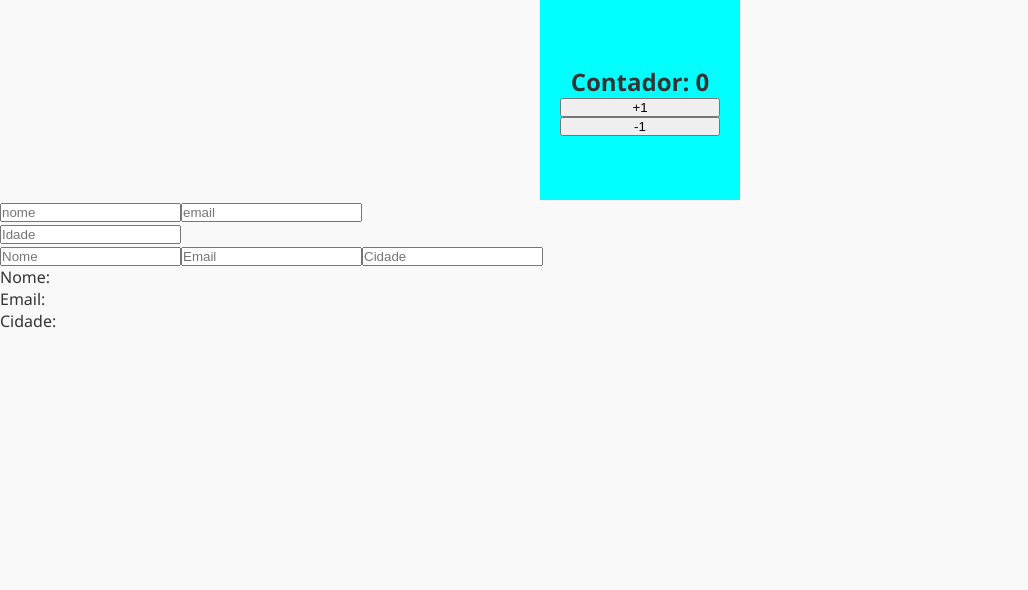
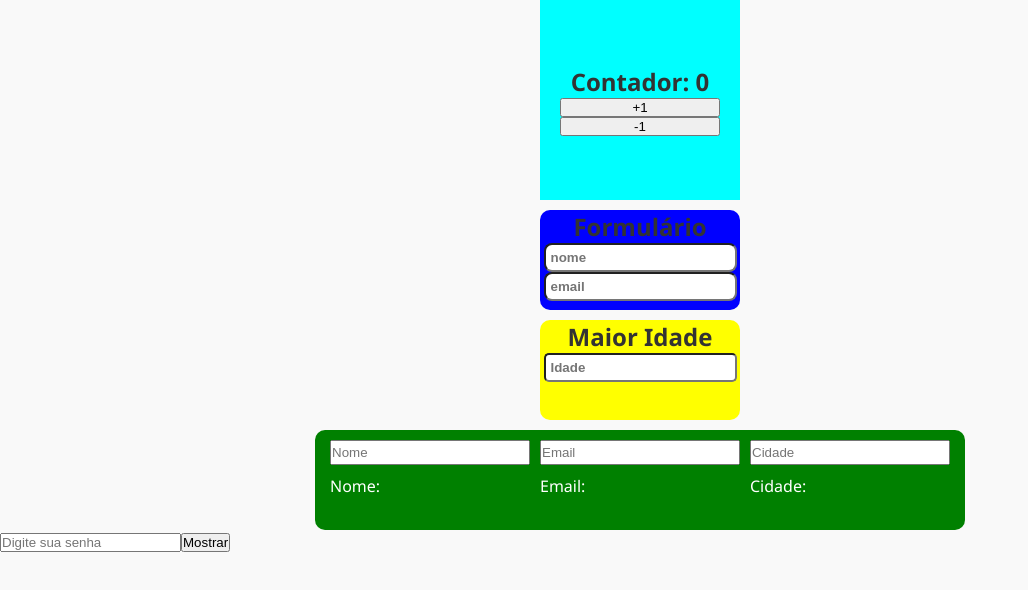
Before and after one commit to AlmaNegr/meu-projeto, a React (Create React App) app: page /lista in a window 1280 px wide. Shown: the top 590 px of the page, without its empty margins (0-1028 px from the left). Built offline with nearby package versions, Linux system fonts and the light colour scheme.

Commit message:
Estudando cada parte do projeto costs

```diff
--- a/src/App.js
+++ b/src/App.js
@@ -2,6 +2,7 @@ import Contador from "./components/exercicio_conteudo/Contador"
 import Formulario from "./components/exercicio_conteudo/Formulario"
 import Idade from "./components/exercicio_conteudo/Idade"
 import Cadastro from "./components/exercicio_conteudo/Cadastro"
+import MostrarSenha from "./components/exercicio_conteudo/MostrarSenha"
 
 
 function App() {
@@ -12,6 +13,7 @@ function App() {
       <Formulario />
       <Idade />
       <Cadastro />
+      <MostrarSenha text="Clique"/>
     </div>
   )
 }
--- a/src/components/exercicio_conteudo/Cadastro.js
+++ b/src/components/exercicio_conteudo/Cadastro.js
@@ -1,4 +1,5 @@
 import { useState } from "react"
+import styles from "./Cadastro.module.css"
 
 function Cadastro() {
 
@@ -9,7 +10,7 @@ function Cadastro() {
     }
 
     return(
-        <div>
+        <div className={styles.cadastro}>
             <input type="text" name="nome" placeholder="Nome" onChange={handleChange}></input>
             <input type="email" name="email" placeholder="Email" onChange={handleChange}></input>
             <input type="text" name="cidade" placeholder="Cidade" onChange={handleChange}></input>
--- /dev/null
+++ b/src/components/exercicio_conteudo/Cadastro.module.css
@@ -0,0 +1,14 @@
+.cadastro {
+    display: grid;
+    grid-template-columns: repeat(3, 200px);
+    grid-template-rows: repeat(3, auto);
+    justify-content: center;
+    gap: 10px;
+    background-color: green;
+    height: 100px;
+    width: 650px;
+    color: white;
+    padding: 10px;
+    margin: auto;
+    border-radius: 10px;
+}
--- a/src/components/exercicio_conteudo/Formulario.js
+++ b/src/components/exercicio_conteudo/Formulario.js
@@ -1,4 +1,5 @@
 import { useState } from "react";
+import styles from "./Formulario.module.css"
 
 function Formulario() {
 
@@ -9,7 +10,8 @@ function Formulario() {
     }
 
     return(
-        <div>
+        <div className={styles.form}>
+            <h2>Formulário</h2>
          <input type="text"
             name="nome"
             placeholder="nome"
--- /dev/null
+++ b/src/components/exercicio_conteudo/Formulario.module.css
@@ -0,0 +1,14 @@
+.form {
+    background-color: blue;
+    height: 100px;
+    width: 200px;
+    margin: 10px auto;
+    text-align: center;
+    border-radius: 10px;
+}
+
+.form input {
+    border-radius: 8px;
+    padding: 5px;
+    font-weight: bold;
+}
--- a/src/components/exercicio_conteudo/Idade.js
+++ b/src/components/exercicio_conteudo/Idade.js
@@ -1,11 +1,13 @@
 import { useState } from "react"
+import styles from "./Idade.module.css"
 
 function Idade() {
 
     const [idade, setIdade] = useState("")
 
     return(
-        <div>
+        <div className={styles.box}>
+            <h2>Maior Idade</h2>
             <input type="number" placeholder="Idade" name="idade" value={idade} onChange={(e) => setIdade(e.target.value)}></input>
             {idade && idade < 18 && <p>Você é menor de idade.</p>}
         </div>
--- /dev/null
+++ b/src/components/exercicio_conteudo/Idade.module.css
@@ -0,0 +1,14 @@
+.box {
+    background-color: yellow;
+    height: 100px;
+    width: 200px;
+    margin: 10px auto;
+    text-align: center;
+    border-radius: 10px;
+}
+
+.box input {
+    padding: 5px;
+    border-radius: 5px;
+    font-weight: bold;
+}
--- a/src/components/exercicio_conteudo/MostrarSenha.js
+++ b/src/components/exercicio_conteudo/MostrarSenha.js
@@ -1,15 +1,24 @@
 import { useState } from "react";
 
+function MostrarSenha(props) {
 
-function MostrarSenha() {
+    const [senha, setSenha] = useState("")
+    const [mostrarSenha, setMostrarSenha] = useState(false)
 
-    const [senha, setSenha] = useState("");
-    const [mostar, setMostrar] = useState(false);
+    function handleChange(e) {
+        setSenha(e.target.value)
+    }
+
+    function alterarVisibilidade(e) {
+        setMostrarSenha(!mostrarSenha)
+    }
 
     return(
-        <di>
+        <div>
+            <input type={mostrarSenha ? "text": "password"} placeholder="Digite sua senha" onChange={handleChange} value={senha}></input>
 
-        </di>
+           <button onClick={alterarVisibilidade}>{mostrarSenha ? "Ocultar": "Mostrar"}</button>
+        </div>
     )
 }
 
```
